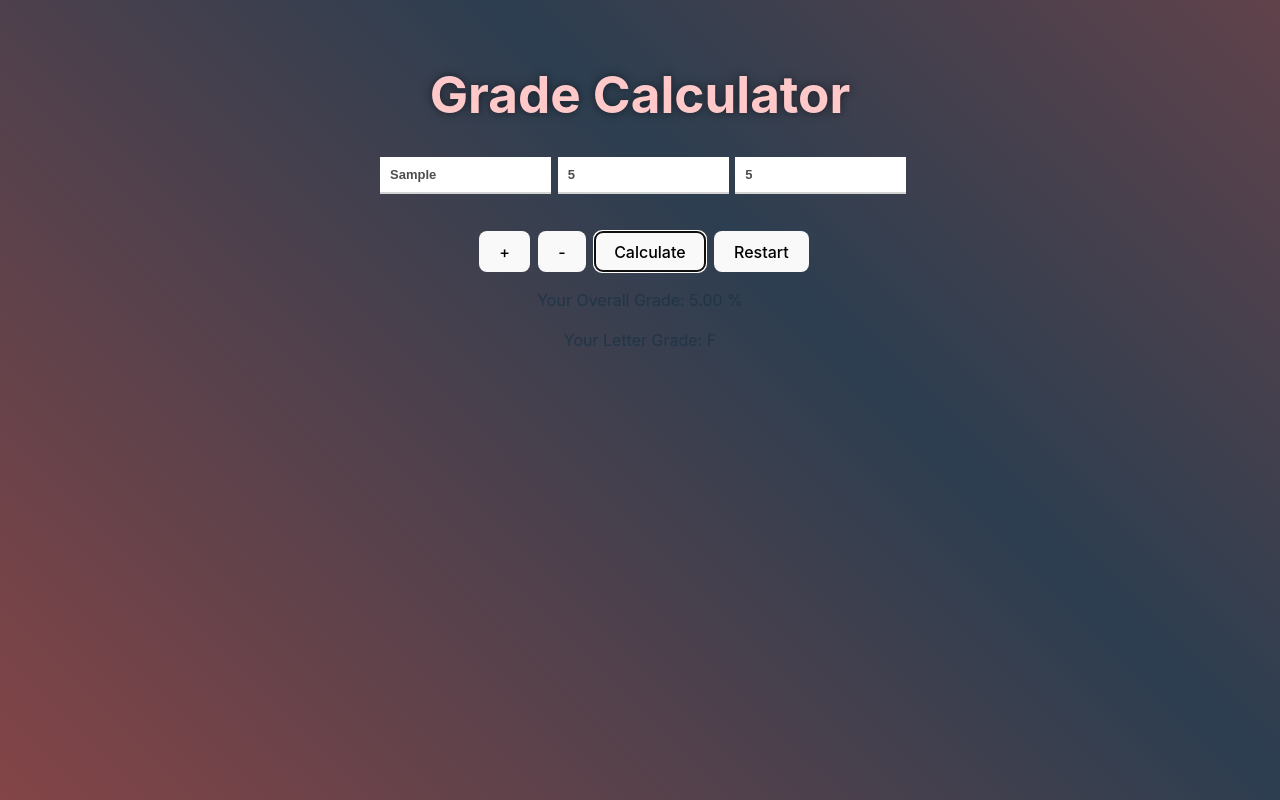
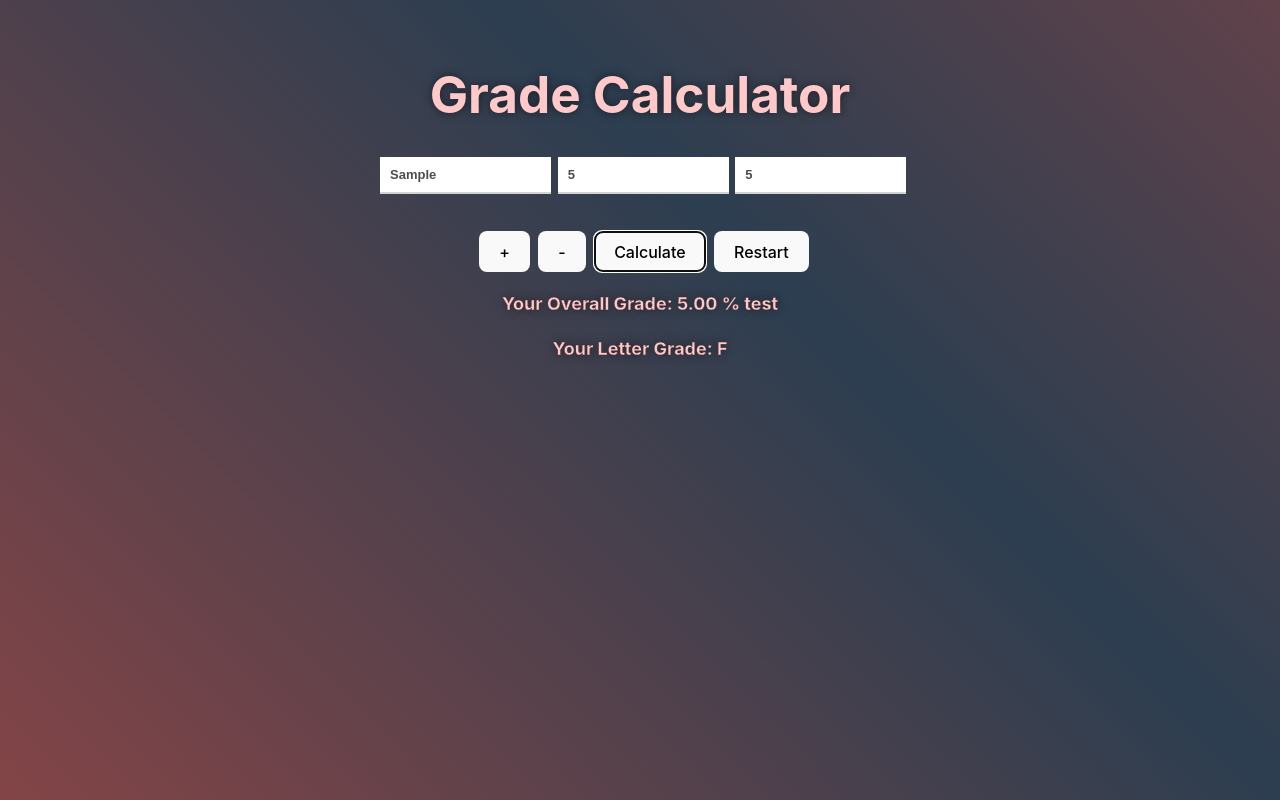
Before and after one commit to chrislangille/grade-calculator, a React (Vite) app: page / in a window 1280 px wide. Both pictures are taken after typing "Sample", "5", "5" into the empty fields and a click on the button "Calculate". Built offline with nearby package versions, Linux system fonts and the light colour scheme.

Commit message:
Changed CSS styling

```diff
--- a/src/App.css
+++ b/src/App.css
@@ -36,11 +36,6 @@ input {
   height: 25%;
 }
 
-button {
-  margin-top: 1.5em;
-  margin-left: 0.5em;
-}
-
 /* Input box css */
 .course-row input {
   border: none;
@@ -56,6 +51,15 @@ button {
 h1 {
   text-shadow: 0 0 10px rgba(0, 0, 0, 0.5);
   color: #ffc9c9;
+}
+
+/* Output paragraph styling */
+.output-paragraph {
+  font-size: 18px;
+  font-weight: bold;
+  color: #ffc9c9;
+  -webkit-text-stroke: 0.3px #502929;
+  text-shadow: 0 0 10px rgba(0, 0, 0, 0.5);
 }
 
 /* Style the placeholder text as a small header */
@@ -82,6 +86,8 @@ h1 {
 
 button {
   animation: expand-animation 0.3s ease-in-out;
+  margin-top: 1.5em;
+  margin-left: 0.5em;
 }
 
 /* Animated background testing */
--- a/src/App.jsx
+++ b/src/App.jsx
@@ -125,12 +125,12 @@ function App() {
       <button onClick={calculateOverallGrade}>Calculate</button>
       <button onClick={handleRestart}>Restart</button>
       {showErrorMessage ? (
-        <p>Please check your input.</p>
+        <p className="output-paragraph">Please check your input.</p>
       ) : (
         overallGrade !== null && (
           <div>
-            <p>Your Overall Grade: {overallGrade} %</p>
-            <p>Your Letter Grade: {calculateLetterGrade(overallGrade)}</p>
+            <p className="output-paragraph">Your Overall Grade: {overallGrade} % test</p>
+            <p className="output-paragraph">Your Letter Grade: {calculateLetterGrade(overallGrade)}</p>
           </div>
         )
       )}
--- a/src/index.css
+++ b/src/index.css
@@ -48,12 +48,17 @@ button {
   transition: border-color 0.25s;
 }
 button:hover {
-  border-width: 0.12em;
-  border-color: #ffffff;
+  border-width: 0.01em;
+  box-shadow: 0 0 0 2px #e3a5a5;
 }
 button:focus,
+
 button:focus-visible {
   outline: 4px auto -webkit-focus-ring-color;
+}
+
+button:active {
+  box-shadow: 0 0 0 2px #ffffff;
 }
 
 @media (prefers-color-scheme: light) {
```
Also changed, not shown: src/assets/calculator.svg.
